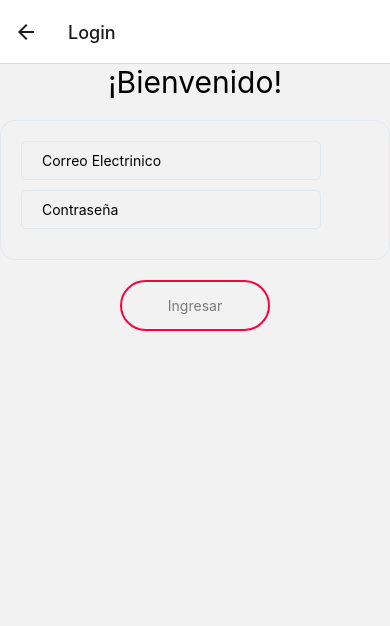
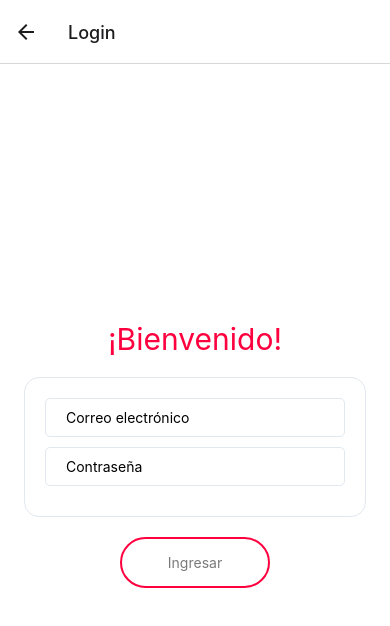
Before and after one commit to nachoaar/qatarbets-reactnative, a React Native app in the folder qatarbet/: screen /Login in a window 390 px wide. Shown: the top 626 px of the page. Built offline with nearby package versions, Linux system fonts and the light colour scheme.

Commit message:
Modificado estilos en landing y login components

```diff
--- a/qatarbet/src/screens/LandingPage.jsx
+++ b/qatarbet/src/screens/LandingPage.jsx
@@ -1,9 +1,8 @@
 import React from "react";
 import { StyleSheet, Image, Text, TouchableOpacity, View } from "react-native";
 import Logo from '../media/Logo.png'
-// import { NavigationContainer } from '@react-navigation/native';
-// import { createNativeStackNavigator } from '@react-navigation/native-stack';
 
+import StyledTouchableOpacity from "./styled-screen/StyledTouchableOpacity";
 
 const LandingPage = ({ navigation }) => {
 
@@ -12,14 +11,13 @@ const LandingPage = ({ navigation }) => {
       <Image
         source={Logo}
         style={ {height: 250, width: 250, resizeMode: 'contain' } } />
-      <TouchableOpacity
+      <StyledTouchableOpacity
         onPress={() => {
           navigation.navigate('Login')
         }}
-        style={styles.touchableOpacity}
       >
         <Text style={{color: '#7A7A7A'}}>Acceder</Text>
-      </TouchableOpacity>
+      </StyledTouchableOpacity>
     </View>
   )
 }
@@ -29,17 +27,9 @@ export default LandingPage;
 
 const styles = StyleSheet.create({
   container: {
-    width: 300,
+    flex: 1,
     alignItems: 'center',
-    justifyContent: 'center'
-  },
-  touchableOpacity: {
-    borderWidth: 2,
-    borderColor: "#FF003F",
-    width: 150,
-    alignItems: "center",
-    padding: 15,
-    borderRadius: 50,
-    alignSelf: 'center'
-  },
+    justifyContent: 'center',
+    backgroundColor: 'white'
+  }
 })
--- a/qatarbet/src/screens/LoginScreen.jsx
+++ b/qatarbet/src/screens/LoginScreen.jsx
@@ -3,6 +3,7 @@ import { Formik, useField } from "formik";
 import { View, StyleSheet, TouchableOpacity, Text } from 'react-native';
 
 import StyledTextInput from "./styled-screen/StyledTextInput";
+import StyledTouchableOpacity from "./styled-screen/StyledTouchableOpacity";
 
 import { loginValidationSchema } from "../validation-schemas/login.js";
 
@@ -35,12 +36,12 @@ export default function LoginScreen ({navigation}) {
     <Formik validationSchema={loginValidationSchema} initialValues={initialValues} onSubmit={values => console.log(values)}>
       {({handleSubmit}) => {
         return (
-          <View>
+          <View style={styles.container}>
             <Text style={styles.title}>¡Bienvenido!</Text>
-            <View style={styles.container}>
+            <View style={styles.login}>
               <FormikInputValue
                 name='email'
-                placeholder='Correo Electrinico'
+                placeholder='Correo electrónico'
               />
               <FormikInputValue
                 name='pass'
@@ -48,12 +49,11 @@ export default function LoginScreen ({navigation}) {
                 secureTextEntry
                 />
             </View>
-            <TouchableOpacity
+            <StyledTouchableOpacity
               onPress={handleSubmit}
-              style={styles.touchableOpacity}
             >
               <Text style={{color: '#7A7A7A'}}>Ingresar</Text>
-            </TouchableOpacity>
+            </StyledTouchableOpacity>
           </View>
         )
       }}
@@ -65,6 +65,12 @@ export default function LoginScreen ({navigation}) {
 
 const styles = StyleSheet.create({
   container: {
+    flex: 1,
+    alignItems: 'center',
+    justifyContent: 'center',
+    backgroundColor: 'white'
+  },
+  login: {
     borderWidth: 1,
     borderColor: '#E2E8F0',
     padding: 20,
@@ -79,15 +85,7 @@ const styles = StyleSheet.create({
   },
   title: {
     fontSize: 30,
-    textAlign: 'center'
-  },
-  touchableOpacity: {
-    borderWidth: 2,
-    borderColor: "#FF003F",
-    width: 150,
-    alignItems: "center",
-    padding: 15,
-    borderRadius: 50,
-    alignSelf: 'center'
-  },
+    textAlign: 'center',
+    color: '#FF003F'
+  }
 })
--- /dev/null
+++ b/qatarbet/src/screens/styled-screen/StyledTouchableOpacity.jsx
@@ -0,0 +1,25 @@
+import React from "react";
+import { StyleSheet, TouchableOpacity } from "react-native";
+
+const styles = StyleSheet.create({
+  touchableOpacity: {
+    borderWidth: 2,
+    borderColor: "#FF003F",
+    width: 150,
+    alignItems: "center",
+    padding: 15,
+    borderRadius: 50,
+    alignSelf: 'center'
+  }
+})
+
+const StyledTouchableOpacity = ({ style = {}, ...props}) => {
+  const touchableStyle = [
+    styles.touchableOpacity,
+    style
+  ]
+
+  return <TouchableOpacity style={touchableStyle} {...props} />
+}
+
+export default StyledTouchableOpacity
```
Also changed, not shown: qatarbet/App.js (+1 -7 lines).
